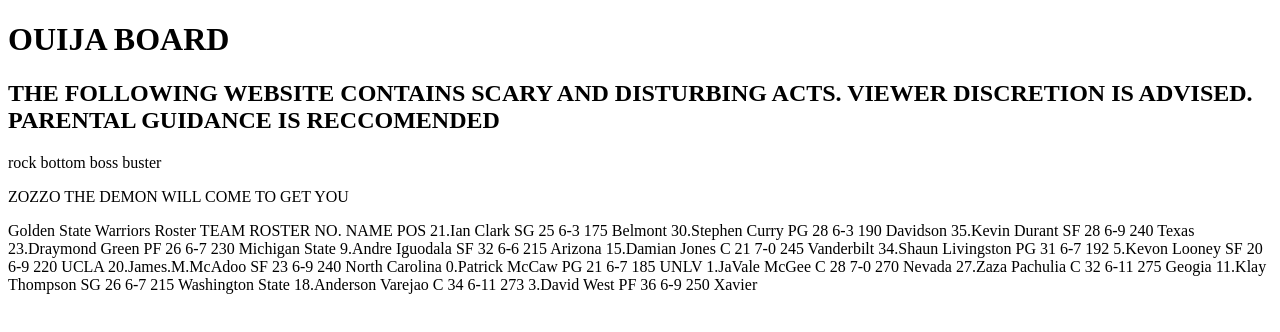
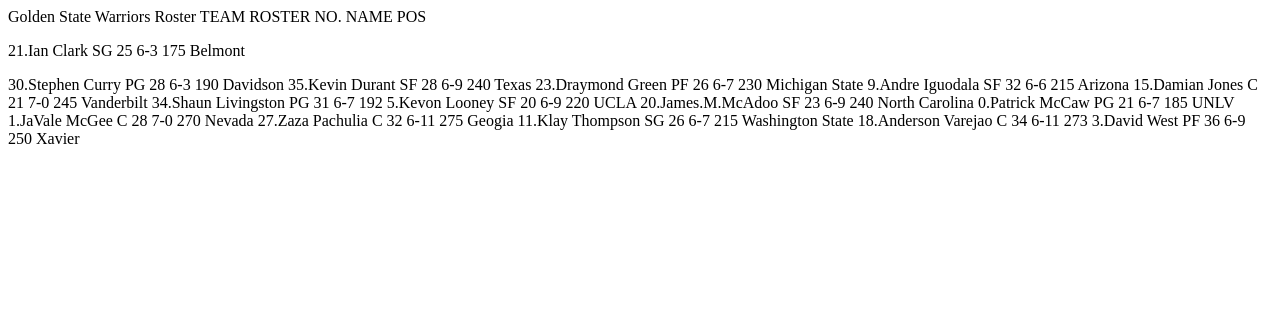
Before and after one commit to wanzach/wanzach.github.io, a plain HTML site: page index.html in a window 1280 px wide. Drawn offline with Linux system fonts and the light colour scheme.

Commit message:
Update index.html

```diff
--- a/index.html
+++ b/index.html
@@ -6,19 +6,14 @@
 </head>
     <body>
 
-<h1>OUIJA BOARD</h1>
-<h2>THE FOLLOWING WEBSITE CONTAINS SCARY AND DISTURBING ACTS. VIEWER DISCRETION IS ADVISED. PARENTAL GUIDANCE IS RECCOMENDED </h2>
 
-</body> rock bottom boss buster
-
-   <P> ZOZZO THE DEMON WILL COME TO GET YOU</P>
     Golden State Warriors Roster
 
 
 
     TEAM ROSTER
-NO.	NAME	    POS
-21.Ian Clark	    SG	25	6-3	 175	Belmont
+NO.	NAME	        POS
+<p> 21.Ian Clark	SG	25	6-3	 175	Belmont <p>
 30.Stephen Curry	PG	28	6-3	 190	Davidson
 35.Kevin Durant	    SF	28	6-9	 240	Texas
 23.Draymond Green	PF	26	6-7	 230	Michigan State
```
